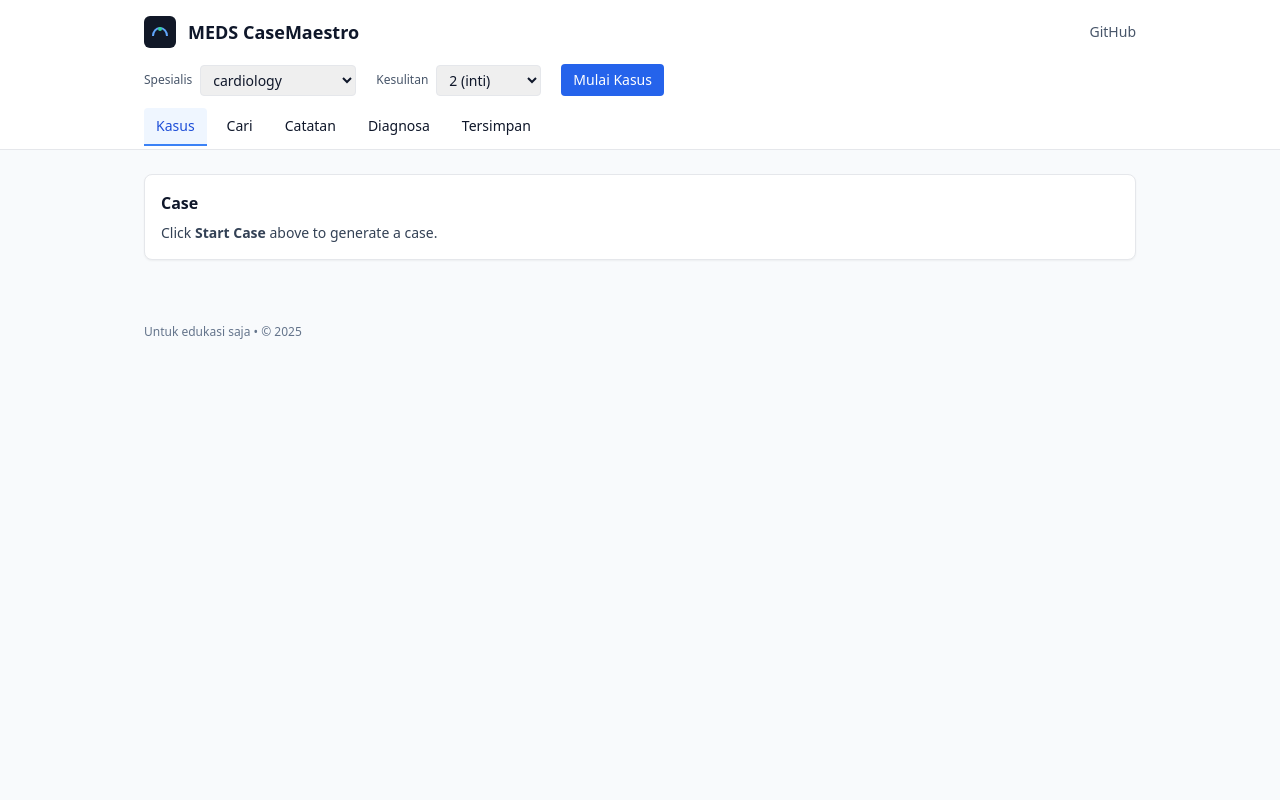
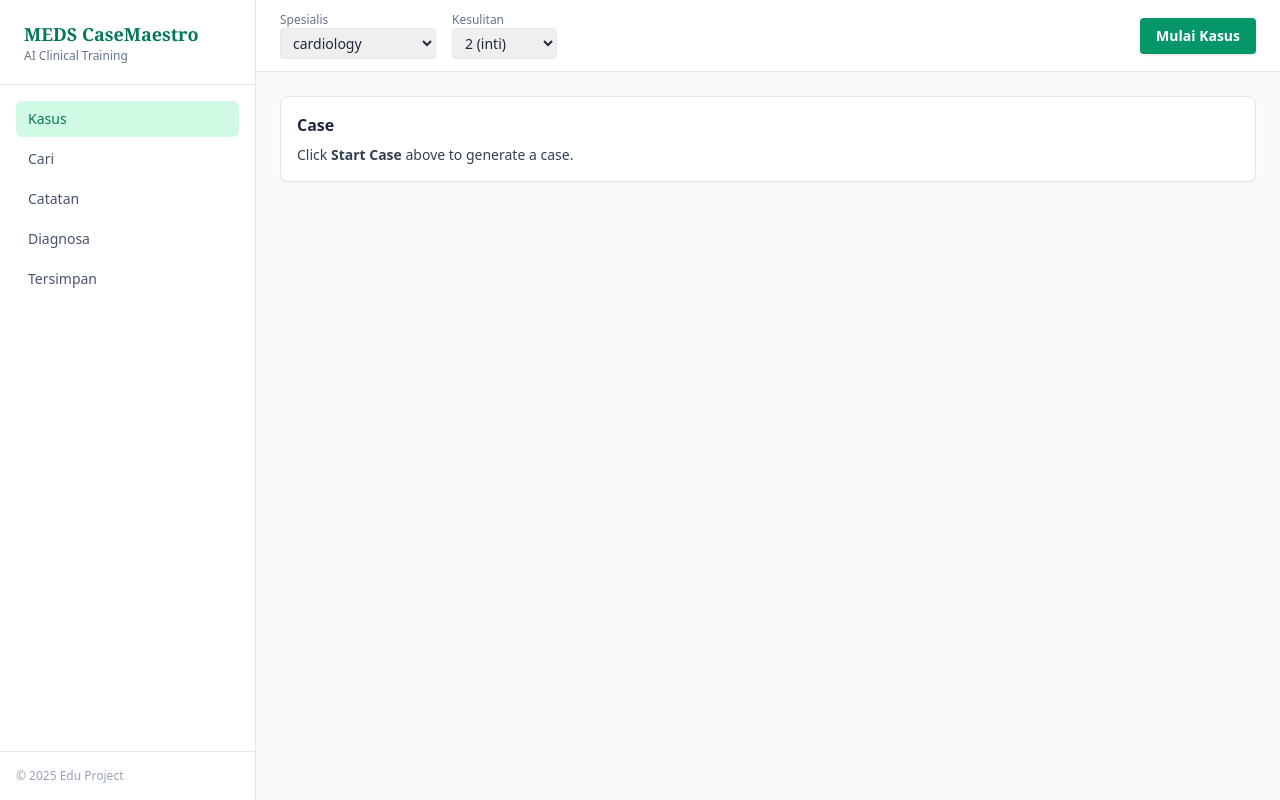
Before and after one commit to SeraKah-1/meds-casemaestro, a React (Vite) app: page / in a window 1280 px wide. Built offline with nearby package versions, Linux system fonts and the light colour scheme.

Commit message:
Update App.tsx

```diff
--- a/src/App.tsx
+++ b/src/App.tsx
@@ -1,67 +1,78 @@
-import { useEffect, useMemo, useState } from 'react';
-import type { CaseFile } from './types/case';
-import type { Difficulty, Specialty, Submission, SaveEntry, ScoreBreakdown } from './types/game';
-import { specialties } from './lib/specialties';
-import { ActionHistory } from './features/common/ActionHistory';
-import { CasePanel } from './features/case/CasePanel';
-import { SearchPanel } from './features/search/SearchPanel';
-import { NotesPanel } from './features/notes/NotesPanel';
-import { DiagnosePanel } from './features/diagnose/DiagnosePanel';
-import { SavedPanel } from './features/saved/SavedPanel';
-import { saveCase, loadCases, deleteCase } from './lib/save';
-import { getCase, localGrade, remoteGrade } from './lib/api';
+import { useEffect, useMemo, useState } from "react";
+import type { CaseFile } from "./types/case";
+import type {
+  Difficulty,
+  Specialty,
+  Submission,
+  SaveEntry,
+  ScoreBreakdown,
+} from "./types/game";
+import { specialties } from "./lib/specialties";
+import { ActionHistory } from "./features/common/ActionHistory";
+import { CasePanel } from "./features/case/CasePanel";
+import { SearchPanel } from "./features/search/SearchPanel";
+import { NotesPanel } from "./features/notes/NotesPanel";
+import { DiagnosePanel } from "./features/diagnose/DiagnosePanel";
+import { SavedPanel } from "./features/saved/SavedPanel";
+import { saveCase, loadCases, deleteCase } from "./lib/save";
+import { getCase, localGrade, remoteGrade } from "./lib/api";
 
-type TabKey = 'case' | 'search' | 'notes' | 'diagnose' | 'saved';
+type TabKey = "case" | "search" | "notes" | "diagnose" | "saved";
 
 const tabs: { key: TabKey; label: string }[] = [
-  { key: 'case', label: 'Kasus' },
-  { key: 'search', label: 'Cari' },
-  { key: 'notes', label: 'Catatan' },
-  { key: 'diagnose', label: 'Diagnosa' },
-  { key: 'saved', label: 'Tersimpan' }
+  { key: "case", label: "Kasus" },
+  { key: "search", label: "Cari" },
+  { key: "notes", label: "Catatan" },
+  { key: "diagnose", label: "Diagnosa" },
+  { key: "saved", label: "Tersimpan" },
 ];
 
 export default function App() {
-  const [tab, setTab] = useState<TabKey>('case');
-  const [specialty, setSpecialty] = useState<Specialty>('cardiology');
+  const [tab, setTab] = useState<TabKey>("case");
+  const [specialty, setSpecialty] = useState<Specialty>("cardiology");
   const [difficulty, setDifficulty] = useState<Difficulty>(2);
   const [caseJson, setCaseJson] = useState<CaseFile | null>(null);
   const [picks, setPicks] = useState<string[]>([]);
-  const [notes, setNotes] = useState<string>('');
+  const [notes, setNotes] = useState<string>("");
   const [saved, setSaved] = useState<SaveEntry[]>([]);
   const [loading, setLoading] = useState(false);
   const [err, setErr] = useState<string | null>(null);
   const [usedFallback, setUsedFallback] = useState(false);
 
-  useEffect(() => { setSaved(loadCases()); }, []);
+  useEffect(() => {
+    setSaved(loadCases());
+  }, []);
+
   useEffect(() => {
     if (!caseJson) return;
     const key = `notes:${caseJson.id}`;
     const existing = localStorage.getItem(key);
-    setNotes(existing ?? '');
+    setNotes(existing ?? "");
   }, [caseJson?.id]);
 
-  const canScore = useMemo(() => !!caseJson && (picks.length > 0 || notes.trim().length > 0), [caseJson, picks, notes]);
+  const canScore = useMemo(
+    () => !!caseJson && (picks.length > 0 || notes.trim().length > 0),
+    [caseJson, picks, notes]
+  );
 
   async function startCase() {
     setLoading(true);
     setErr(null);
     setUsedFallback(false);
     try {
-      const data = await getCase({ specialty, difficulty }); // AI → kalau gagal akan ditangkap catch di sini
+      const data = await getCase({ specialty, difficulty });
       setCaseJson(data);
       setPicks([]);
-      setTab('case');
+      setTab("case");
     } catch (e: any) {
-      // Fallback ke mock lokal
       try {
-        const { generateMockCase } = await import('./features/case/mock');
+        const { generateMockCase } = await import("./features/case/mock");
         const mock = generateMockCase(specialty, difficulty);
         setCaseJson(mock);
         setUsedFallback(true);
-        setTab('case');
+        setTab("case");
       } catch {
-        setErr('Gagal memulai kasus. Coba lagi.');
+        setErr("Gagal memulai kasus. Coba lagi.");
       }
     } finally {
       setLoading(false);
@@ -69,7 +80,11 @@ export default function App() {
   }
 
   function togglePick(actionId: string) {
-    setPicks((prev) => (prev.includes(actionId) ? prev.filter((id) => id !== actionId) : [...prev, actionId]));
+    setPicks((prev) =>
+      prev.includes(actionId)
+        ? prev.filter((id) => id !== actionId)
+        : [...prev, actionId]
+    );
   }
 
   function doLocalScore(submission: Submission): ScoreBreakdown {
@@ -92,11 +107,11 @@ export default function App() {
       caseJson,
       submission: sub,
       score,
-      version: '0.2-id'
+      version: "0.3-ui",
     };
     saveCase(entry);
     setSaved(loadCases());
-    setTab('saved');
+    setTab("saved");
   }
 
   function onDeleteSave(id: string) {
@@ -105,22 +120,42 @@ export default function App() {
   }
 
   return (
-    <div className="min-h-screen">
-      {/* Header */}
-      <header className="border-b bg-white">
-        <div className="container-narrow py-4 flex items-center justify-between gap-4">
-          <div className="flex items-center gap-3">
-            <img src="/favicon.svg" alt="logo" className="h-8 w-8" />
-            <h1 className="text-lg font-semibold">MEDS CaseMaestro</h1>
+    <div className="flex h-screen bg-slate-50 text-slate-800">
+      {/* Sidebar */}
+      <aside className="w-64 bg-white border-r flex flex-col shadow-sm">
+        <div className="px-6 py-5 border-b">
+          <h1 className="text-lg font-serif font-bold text-emerald-700">
+            MEDS CaseMaestro
+          </h1>
+          <p className="text-xs text-slate-500">AI Clinical Training</p>
         </div>
-          <a href="https://github.com" target="_blank" className="text-sm text-slate-600 hover:text-slate-900">
-            GitHub
-          </a>
-        </div>
+        <nav className="flex-1 p-4 space-y-1">
+          {tabs.map((t) => (
+            <button
+              key={t.key}
+              onClick={() => setTab(t.key)}
+              className={`w-full text-left px-3 py-2 rounded-md text-sm font-medium transition-colors
+              ${
+                tab === t.key
+                  ? "bg-emerald-100 text-emerald-700"
+                  : "text-slate-600 hover:bg-slate-100"
+              }`}
+            >
+              {t.label}
+            </button>
+          ))}
+        </nav>
+        <footer className="p-4 text-xs text-slate-400 border-t">
+          © {new Date().getFullYear()} Edu Project
+        </footer>
+      </aside>
 
-        {/* Controls */}
-        <div className="container-narrow flex flex-wrap items-center gap-2 pb-3">
-          <label className="text-xs text-slate-600">Spesialis</label>
+      {/* Main Content */}
+      <main className="flex-1 overflow-y-auto">
+        {/* Header Controls */}
+        <header className="bg-white border-b px-6 py-3 flex items-center gap-4 sticky top-0 z-10">
+          <div>
+            <label className="block text-xs text-slate-500">Spesialis</label>
             <select
               className="border rounded px-2 py-1 text-sm"
               value={specialty}
@@ -132,8 +167,9 @@ export default function App() {
                 </option>
               ))}
             </select>
-
-          <label className="text-xs text-slate-600 ml-3">Kesulitan</label>
+          </div>
+          <div>
+            <label className="block text-xs text-slate-500">Kesulitan</label>
             <select
               className="border rounded px-2 py-1 text-sm"
               value={difficulty}
@@ -143,46 +179,48 @@ export default function App() {
               <option value={2}>2 (inti)</option>
               <option value={3}>3 (sulit)</option>
             </select>
-
-          <button onClick={startCase} className="ml-3 px-3 py-1.5 rounded bg-blue-600 text-white text-sm" disabled={loading}>
-            {loading ? 'Memulai…' : 'Mulai Kasus'}
+          </div>
+          <button
+            onClick={startCase}
+            className="ml-auto px-4 py-2 rounded bg-emerald-600 text-white text-sm font-semibold shadow hover:bg-emerald-700 disabled:opacity-50"
+            disabled={loading}
+          >
+            {loading ? "Memulai…" : "Mulai Kasus"}
           </button>
-        </div>
-
-        {/* Tabs */}
-        <nav className="container-narrow -mb-px flex gap-2 overflow-x-auto pb-1">
-          {tabs.map((t) => (
-            <button
-              key={t.key}
-              onClick={() => setTab(t.key)}
-              className={[
-                'px-3 py-2 text-sm rounded-t border-b-2 transition-colors',
-                tab === t.key ? 'border-blue-500 text-blue-700 bg-blue-50' : 'border-transparent hover:border-slate-300 hover:bg-slate-50'
-              ].join(' ')}
-            >
-              {t.label}
-            </button>
-          ))}
-        </nav>
         </header>
 
-      {/* Main */}
-      <main className="container-narrow py-6 space-y-6">
-        {err && <div className="p-3 bg-red-50 border border-red-200 text-red-700 text-sm rounded">{err}</div>}
+        {/* Content */}
+        <div className="p-6 space-y-6">
+          {err && (
+            <div className="p-3 bg-red-50 border border-red-200 text-red-700 text-sm rounded">
+              {err}
+            </div>
+          )}
           {usedFallback && (
             <div className="p-3 bg-amber-50 border border-amber-200 text-amber-800 text-sm rounded">
               AI gagal—sementara menggunakan kasus mock lokal.
             </div>
           )}
-        {tab === 'case' && (
+          {tab === "case" && (
             <>
-            <CasePanel caseJson={caseJson} picks={picks} onTogglePick={togglePick} loading={loading} />
+              <CasePanel
+                caseJson={caseJson}
+                picks={picks}
+                onTogglePick={togglePick}
+                loading={loading}
+              />
               <ActionHistory picks={picks} />
             </>
           )}
-        {tab === 'search' && <SearchPanel />}
-        {tab === 'notes' && <NotesPanel caseId={caseJson?.id} notes={notes} onChange={setNotes} />}
-        {tab === 'diagnose' && (
+          {tab === "search" && <SearchPanel />}
+          {tab === "notes" && (
+            <NotesPanel
+              caseId={caseJson?.id}
+              notes={notes}
+              onChange={setNotes}
+            />
+          )}
+          {tab === "diagnose" && (
             <DiagnosePanel
               enabled={!!caseJson}
               onLocalScore={(sub) => doLocalScore(sub)}
@@ -191,13 +229,11 @@ export default function App() {
               defaultPicks={picks}
             />
           )}
-        {tab === 'saved' && <SavedPanel items={saved} onDelete={onDeleteSave} />}
+          {tab === "saved" && (
+            <SavedPanel items={saved} onDelete={onDeleteSave} />
+          )}
+        </div>
       </main>
-
-      {/* Footer */}
-      <footer className="container-narrow py-10 text-xs text-slate-500">
-        Untuk edukasi saja • © {new Date().getFullYear()}
-      </footer>
     </div>
   );
 }
```
Lines whose indentation alone changed are shown as unchanged.
